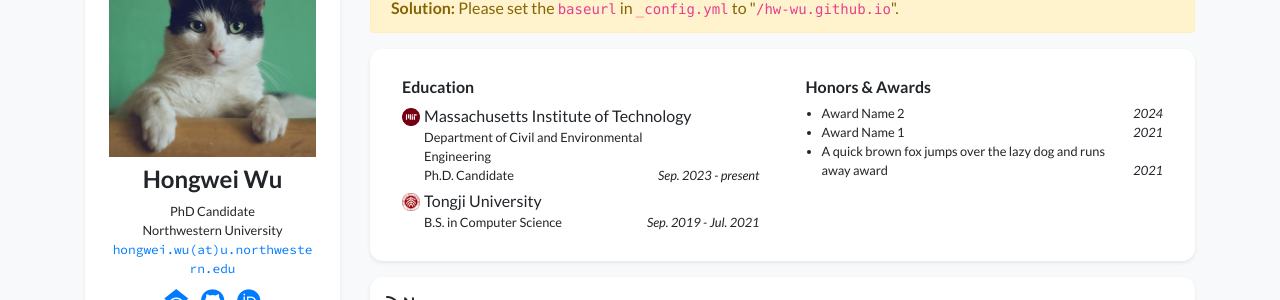
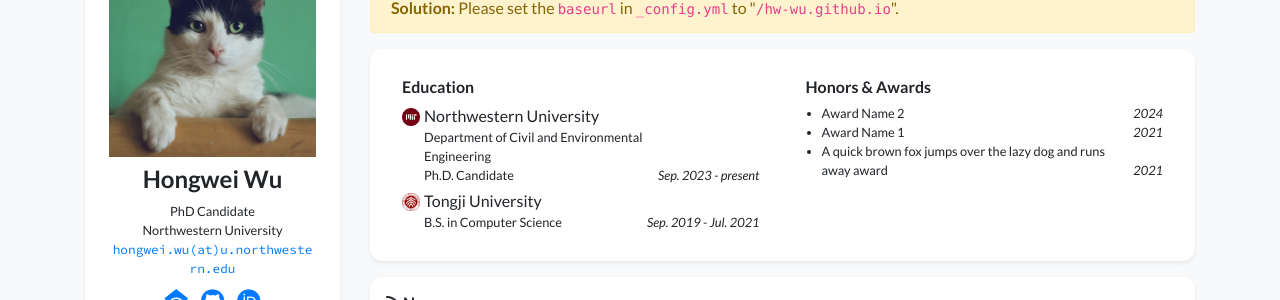
Before and after one commit to hw-wu/hw-wu.github.io, a Jekyll site: the page built from index.html, in a window 1280 px wide and 900 px high, scrolled down 329 px. Shown: the part 154-454 px from the top of the window. Built offline with Jekyll 4.4.1, drawn with Linux system fonts in a browser that asks for light colours; nearby versions of some CDN libraries; a style sheet for code colours, icons or effects is not loaded.

Commit message:
Update profile.yml

```diff
--- a/_data/profile.yml
+++ b/_data/profile.yml
@@ -35,7 +35,7 @@ portrait_caption: >-
   Photo by Manja Vitolic on Unsplash (this caption is optional, comment it out to disable).
 
 education:
-- name: Massachusetts Institute of Technology
+- name: Northwestern University
   logo: /assets/images/badges/MIT_Social_circle.png
   position: >-
     Department of Civil and Environmental Engineering <br/>
```
